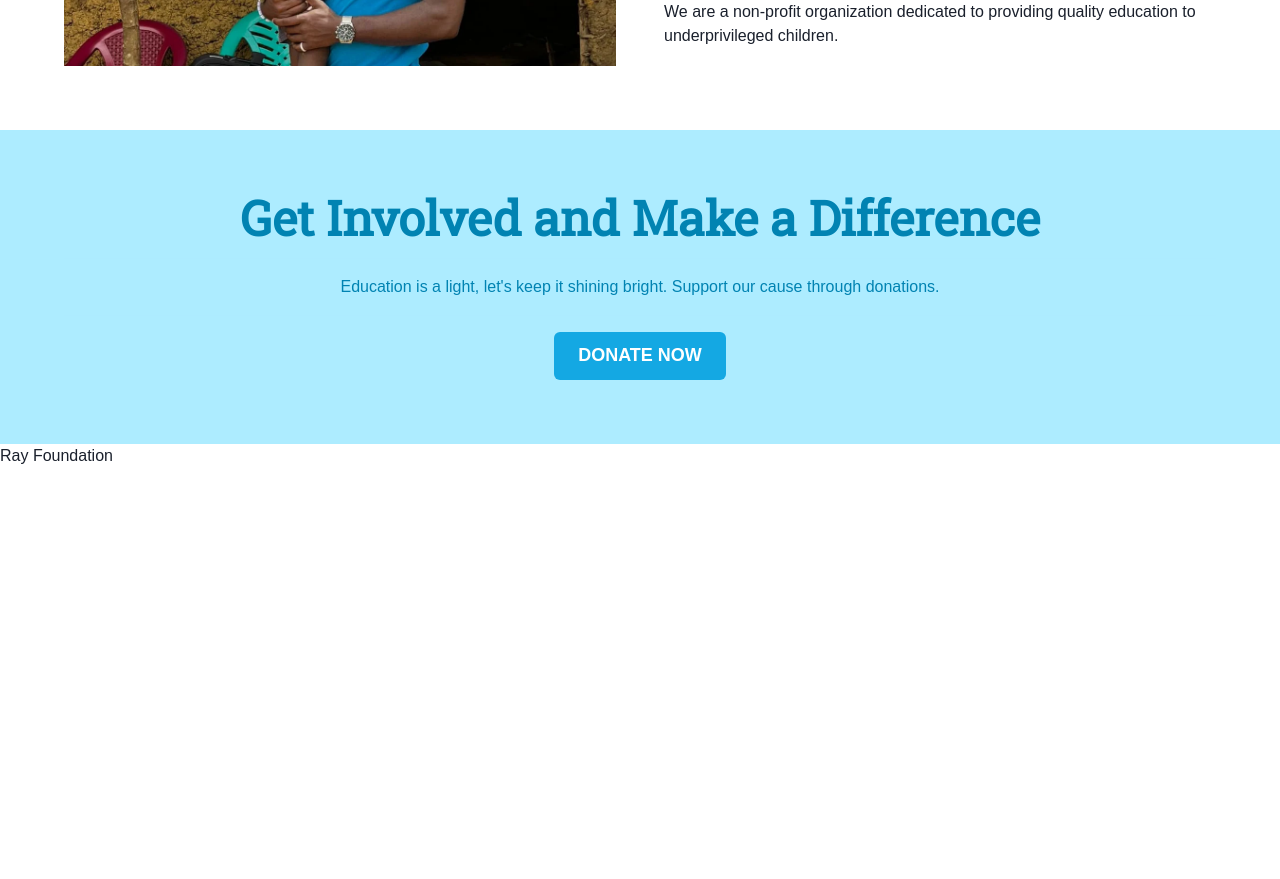
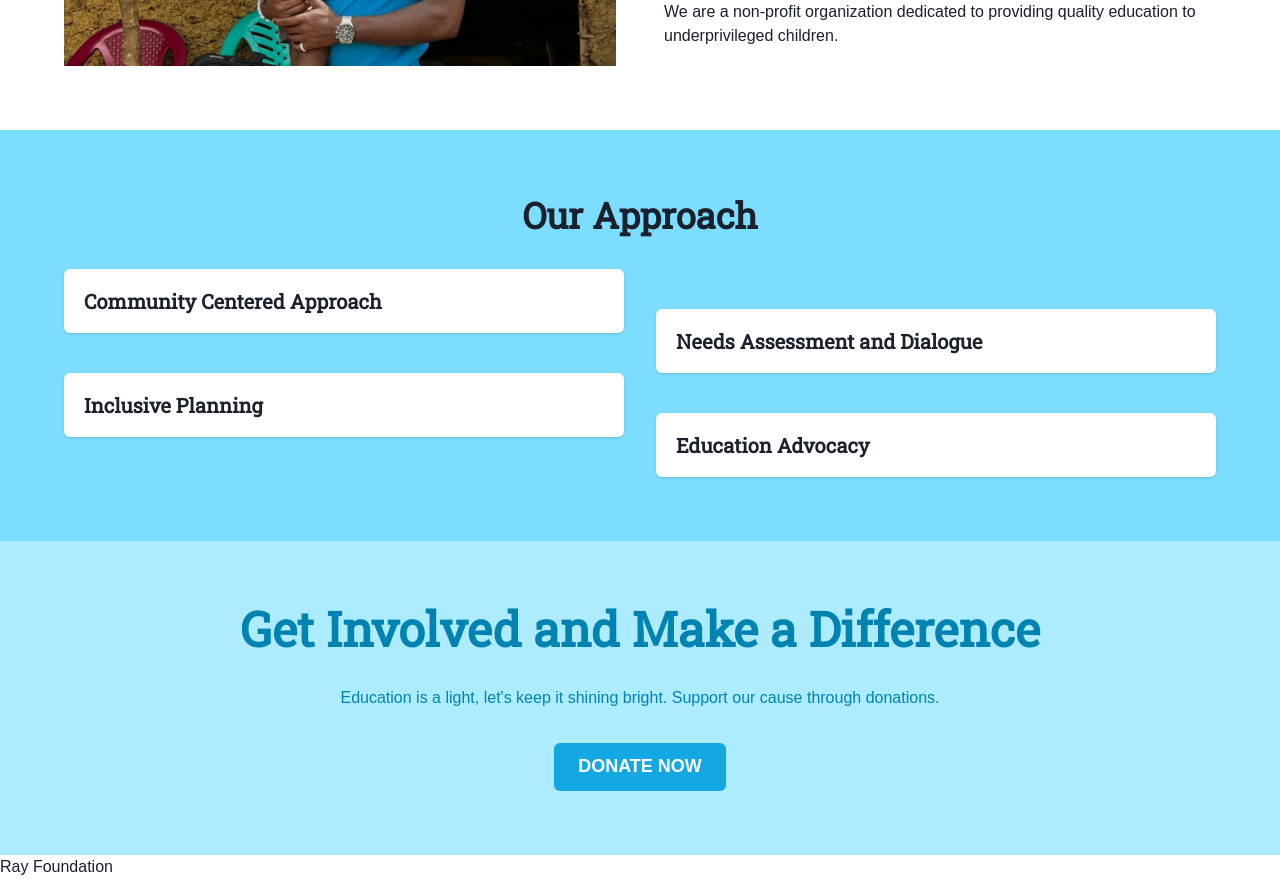
Before and after one commit to spencer-rafada/RayFoundation, a Next.js app: page / in a window 1280 px wide. Shown: the part 980-1859 px from the top of the page. Before the commit the page ends 1448 px from the top, so only its background shows below. Built offline with nearby package versions, Linux system fonts and the light colour scheme; a web font is replaced by a local one.

Commit message:
added approach section

```diff
--- /dev/null
+++ b/src/app/(home)/Approach.tsx
@@ -0,0 +1,87 @@
+import {
+  Card,
+  CardHeader,
+  Flex,
+  Grid,
+  GridItem,
+  Heading,
+  Link,
+} from '@chakra-ui/react'
+import { NextLink } from 'next/link'
+import React from 'react'
+
+export default function Approach() {
+  // Approaches
+  // 1. Community Centered Approach
+  // 2. Needs Assessment and Dialogue
+  // 3. Inclusive Planning
+  // 4. Education Advocacy
+  // 5. Legal Workforce Engagement
+  // 6. Transparent Implementation
+  // 7. Sustainability anad Longevity
+
+  return (
+    <>
+      <Flex
+        p={{ base: 8, lg: 16 }}
+        gap={{ base: 5, lg: 8 }}
+        direction={'column'}
+        bgColor='brand.200'
+      >
+        <Heading as='h2' textAlign='center'>
+          Our Approach
+        </Heading>
+        <Grid
+          templateColumns={{ base: 'repeat(1, 1fr)', md: 'repeat(2, 1fr)' }}
+          data-testid='approaches-container'
+          className='gap-x-8'
+        >
+          <GridItem>
+            <Link as={NextLink} href='/about'>
+              <Card>
+                <CardHeader>
+                  <Heading as='h3' size='md'>
+                    Community Centered Approach
+                  </Heading>
+                </CardHeader>
+              </Card>
+            </Link>
+          </GridItem>
+          <GridItem className='md:even:mt-10'>
+            <Link as={NextLink} href='/about'>
+              <Card>
+                <CardHeader>
+                  <Heading as='h3' size='md'>
+                    Needs Assessment and Dialogue
+                  </Heading>
+                </CardHeader>
+              </Card>
+            </Link>
+          </GridItem>
+          <GridItem>
+            <Link as={NextLink} href='/about'>
+              <Card>
+                <CardHeader>
+                  <Heading as='h3' size='md'>
+                    Inclusive Planning
+                  </Heading>
+                </CardHeader>
+              </Card>
+            </Link>
+          </GridItem>
+          <GridItem className='md:even:mt-10'>
+            <Link as={NextLink} href='/about'>
+              <Card>
+                <CardHeader>
+                  <Heading as='h3' size='md'>
+                    Education Advocacy
+                  </Heading>
+                </CardHeader>
+              </Card>
+            </Link>
+          </GridItem>
+        </Grid>
+      </Flex>
+    </>
+  )
+}
--- /dev/null
+++ b/src/app/globals.css
@@ -0,0 +1,3 @@
+@tailwind base;
+@tailwind components;
+@tailwind utilities;
--- a/src/app/layout.tsx
+++ b/src/app/layout.tsx
@@ -1,6 +1,7 @@
 import type { Metadata } from 'next'
 import ThemeProvider from './_providers/ThemeProvider'
 import Navbar from './components/Navbar'
+import './globals.css'
 
 export const metadata: Metadata = {
   title: 'Ray Foundation',
--- a/src/app/page.tsx
+++ b/src/app/page.tsx
@@ -3,17 +3,21 @@ import React, { Suspense, lazy } from 'react'
 const HeroHeader = lazy(() => import('./(home)/HeroHeader'))
 const CTASection = lazy(() => import('./(home)/CTASection'))
 const About = lazy(() => import('./(home)/About'))
+const Approach = lazy(() => import('./(home)/Approach'))
 
 export default function Home() {
   return (
     <>
-      <Suspense fallback={<></>}>
+      <Suspense fallback={null}>
         <HeroHeader />
       </Suspense>
-      <Suspense fallback={<></>}>
+      <Suspense fallback={null}>
         <About />
       </Suspense>
-      <Suspense fallback={<></>}>
+      <Suspense fallback={null}>
+        <Approach />
+      </Suspense>
+      <Suspense fallback={null}>
         <CTASection />
       </Suspense>
       <div>Ray Foundation</div>
```
Also changed, not shown: 1 other file (tests, documents, lock files or other folders).
